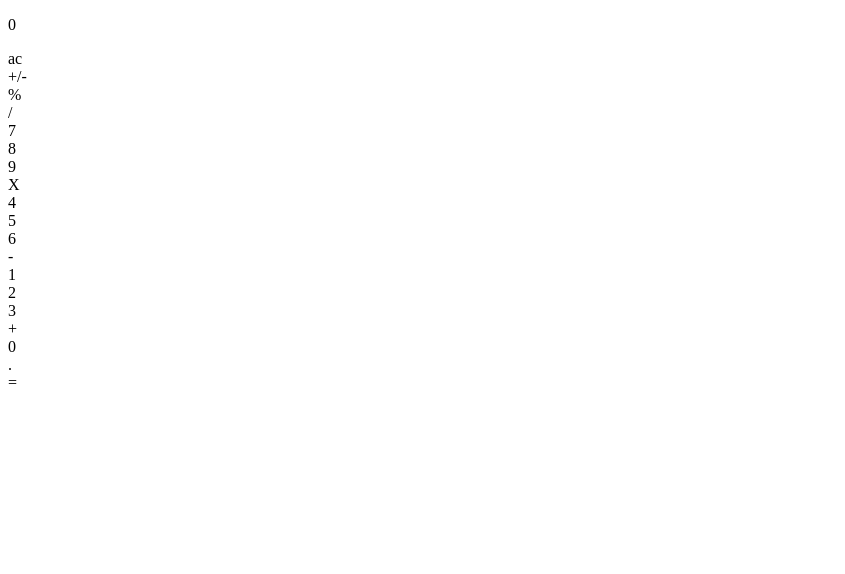
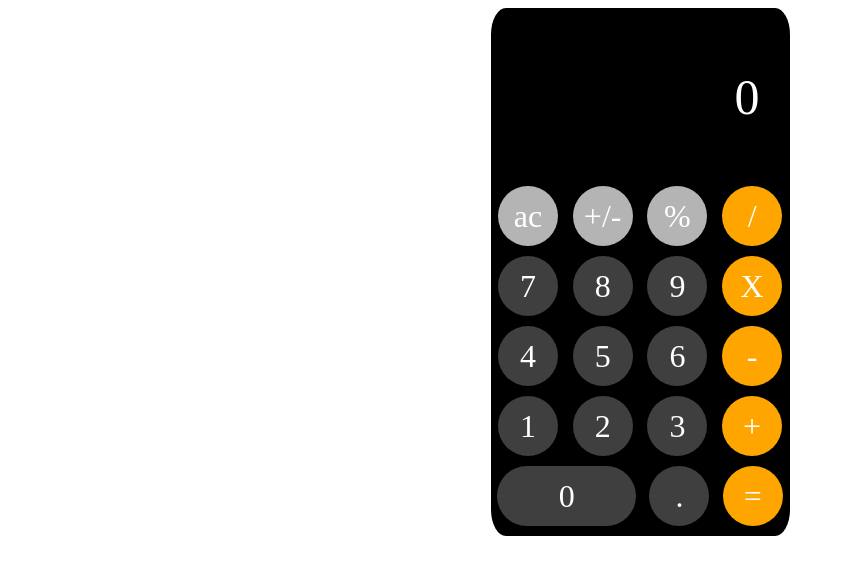
Before and after one commit to Corsa21/calculator, a plain HTML site: page index.html in a window 1280 px wide. Shown: the whole page, without its empty margins (0-845 px from the left). Drawn offline with Linux system fonts and the light colour scheme.

Commit message:
задал css стили

```diff
--- a/index.html
+++ b/index.html
@@ -21,24 +21,24 @@
             <div class="btn percent bg-grey">%</div>
             <div class="btn division bg-orange">/</div>
 
-            <div class="btn seven dark-grey ">7</div>
-            <div class="btn eigth dark-grey ">8</div>
-            <div class="btn nine dark-grey ">9</div>
-            <div class="btn multiply">X</div>
+            <div class="btn seven bg-dark-grey ">7</div>
+            <div class="btn eigth bg-dark-grey ">8</div>
+            <div class="btn nine bg-dark-grey ">9</div>
+            <div class="btn multiply bg-orange">X</div>
 
-            <div class="btn four dark-grey ">4</div>
-            <div class="btn fiv dark-grey e">5</div>
-            <div class="btn six dark-grey ">6</div>
+            <div class="btn four bg-dark-grey ">4</div>
+            <div class="btn fiv bg-dark-grey e">5</div>
+            <div class="btn six bg-dark-grey ">6</div>
             <div class="btn minus bg-orange">-</div>
 
-            <div class="btn one dark-grey ">1</div>
-            <div class="btn two dark-grey ">2</div>
-            <div class="btn three dark-grey ">3</div>
-            <div class="btn plus gb-orange">+</div>
+            <div class="btn one bg-dark-grey ">1</div>
+            <div class="btn two bg-dark-grey ">2</div>
+            <div class="btn three bg-dark-grey ">3</div>
+            <div class="btn plus bg-orange">+</div>
 
-            <div class="btn null dark-grey ">0</div>
-            <div class="btn dot dark-grey ">.</div>
-            <div class="btn equals">=</div>
+            <div class="btn null bg-dark-grey ">0</div>
+            <div class="btn dot bg-dark-grey ">.</div>
+            <div class="btn equals bg-orange">=</div>
         </div>
     </div>
 
--- a/style.css
+++ b/style.css
@@ -0,0 +1,54 @@
+.calc {
+    margin: 0 auto;
+    width: 299px;
+    height: 528px;
+    border-radius: 5%;
+    background-color: black;
+    color: #fff;
+    font-size: 32px;
+}
+
+.calc-screen {
+    padding-top: 10px;
+    padding-right: 30px;
+    text-align: right;
+    font-size: 50px;
+}
+
+.buttons {
+    display: flex;
+    justify-content: space-around;
+    flex-wrap: wrap;
+}
+
+.btn {
+    display: flex;
+    justify-content: center;
+    flex-direction: column;
+    width: 60px;
+    height: 60px;
+    border-radius: 50%;
+    margin-top: 10px;
+    text-align: center;
+}
+
+.btn:hover{
+    cursor: pointer;
+}
+
+.bg-orange {
+    background-color: orange;
+}
+
+.bg-grey {
+    background-color: rgb(180, 180, 180);
+}
+
+.bg-dark-grey {
+    background-color: rgb(63, 63, 63);
+}
+
+.null {
+    width: 139px;
+    border-radius: 35px;
+}
```
